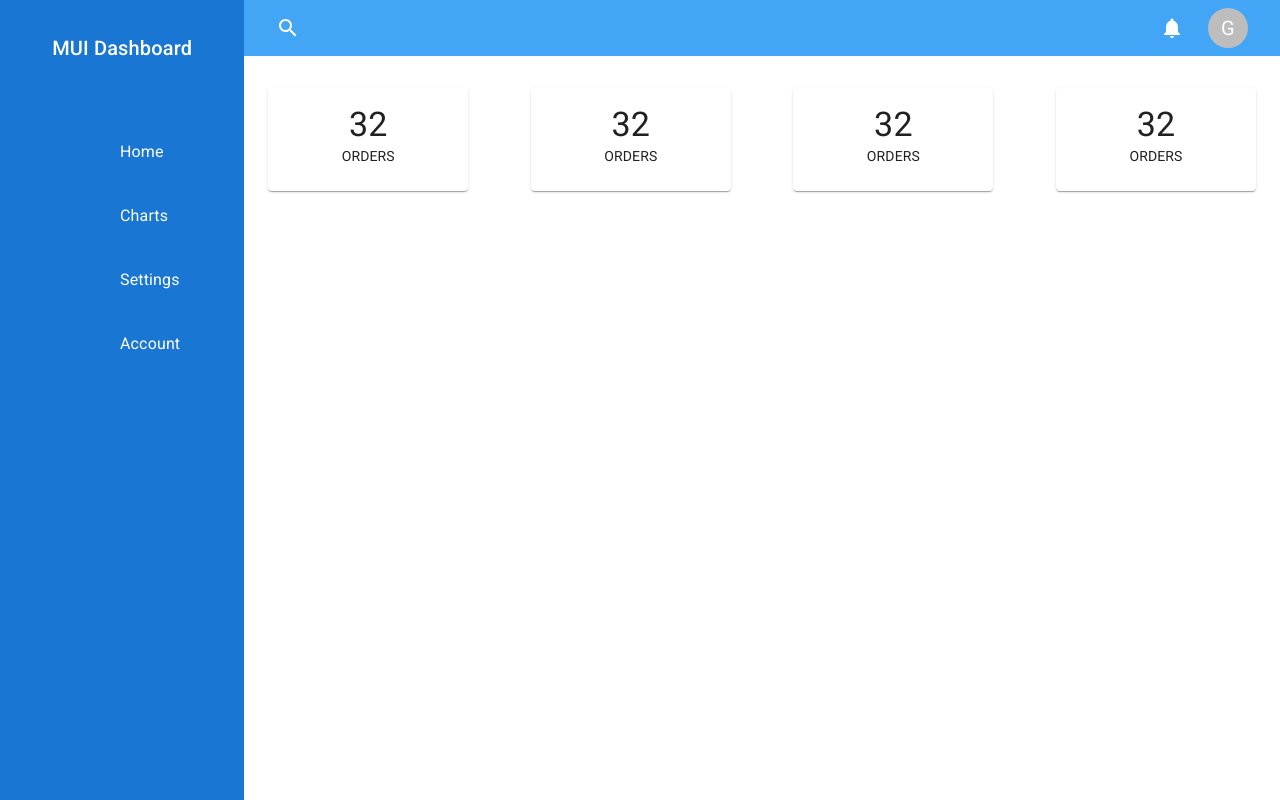
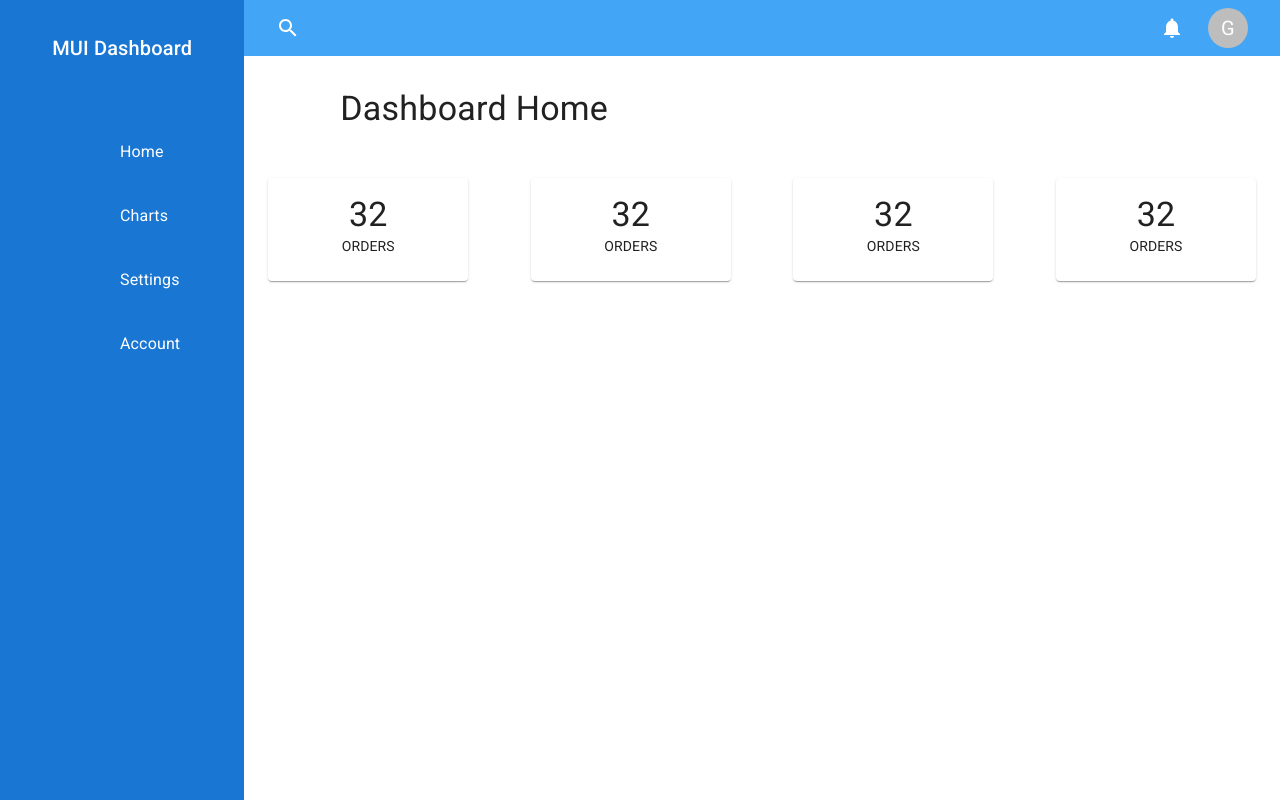
Before and after one commit to giuseppe2305/mui-dashboard, a React (Vite) app: page / in a window 1280 px wide. Built offline with nearby package versions, Linux system fonts and the light colour scheme; some icons are missing.

Commit message:
Added page title.

```diff
--- a/src/App.tsx
+++ b/src/App.tsx
@@ -44,7 +44,10 @@ function App() {
               <Avatar>G</Avatar>
             </Box>
           </Box>
-          <Container sx={{ p: 4, display: "flex", justifyContent: "space-between" }}>
+          <Typography sx={{ py: 4, px: 12 }} variant="h4">
+            Dashboard Home
+          </Typography>
+          <Container sx={{ p: 2, display: "flex", justifyContent: "space-between" }}>
             <Card sx={{ width: 200 }}>
               <CardContent sx={{ textAlign: "center" }}>
                 <Typography variant="h4">32</Typography>
```
